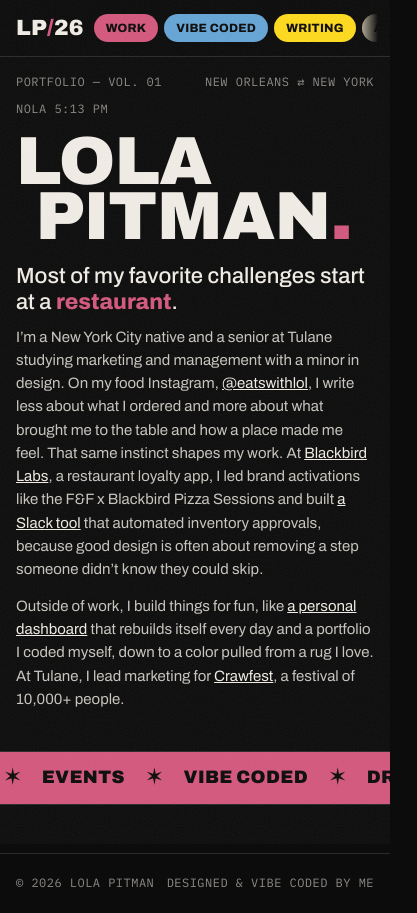
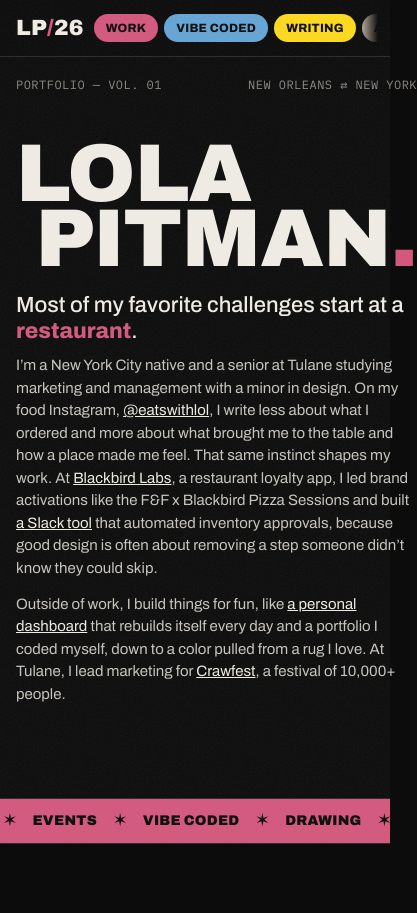
Before and after one commit to lolanashpitman-sudo/Portfolio, a plain HTML site: page index.html in a window 390 px wide. Shown: the whole page, 417 px wide, since content can reach past the window. After the commit the page ends 844 px from the top, so only its background shows below. Drawn offline with Linux system fonts and the light colour scheme.

Commit message:
Add files via upload

```diff
--- a/index.html
+++ b/index.html
@@ -105,19 +105,45 @@ body[data-page="home"] .hero{padding-top:clamp(16px,2.5vw,32px)}
 /* home layout: name + bio side by side, section menu in a row underneath both */
 body[data-page="home"] .hero{display:grid;grid-template-columns:auto minmax(280px,1fr);grid-template-areas:"meta meta" "name bio" "nav nav";column-gap:clamp(32px,5vw,80px)}
 body[data-page="home"] .hero .meta{grid-area:meta}
-body[data-page="home"] .hero h1{grid-area:name;align-self:center}
+body[data-page="home"] .hero h1{grid-area:name;align-self:start}
 body[data-page="home"] .hero h1 .l2{padding-left:clamp(16px,5vw,90px)}
 body[data-page="home"] .hero .intro{display:contents}
-body[data-page="home"] .homebio{grid-area:bio;align-self:center;justify-self:end;max-width:540px}
+body[data-page="home"] .homebio{grid-area:bio;align-self:start;justify-self:end;max-width:540px}
 body[data-page="home"] .homenav{grid-area:nav;flex-direction:row;flex-wrap:nowrap;justify-content:space-between;width:100%;max-width:none;gap:16px;margin-top:clamp(28px,4vw,56px);padding-top:clamp(14px,1.6vw,20px);border-top:1px solid var(--line)}
 body[data-page="home"] .homenav a,body[data-page="home"] .homenav a:first-child{border:0;padding:6px 0}
 body[data-page="home"] .homenav a:hover,body[data-page="home"] .homenav a:focus-visible{transform:translateY(-2px)}
-@media(max-width:1280px){ body[data-page="home"] .homenav .lab{display:none} }
+body[data-page="home"] .homenav a{flex:none}
+body[data-page="home"] .homenav b,body[data-page="home"] .homenav .lab{white-space:nowrap}
+@media(max-width:1600px){ body[data-page="home"] .homenav .lab{display:none} }
 @media(max-width:900px){
-  body[data-page="home"] .hero{grid-template-columns:1fr;grid-template-areas:"meta" "name" "bio" "nav"}
+  body[data-page="home"] .hero{grid-template-columns:1fr;grid-template-areas:"." "meta" "name" "bio" "." "nav" "."}
   body[data-page="home"] .homebio{justify-self:start;margin-top:clamp(20px,4vw,32px)}
 }
 @media(max-width:720px){ body[data-page="home"] .homenav{display:none} }
+
+/* home always fits one screen: sizes follow the window's height as well as its width */
+body[data-page="home"] main{min-height:calc(100svh - 57px);display:flex;flex-direction:column}
+body[data-page="home"] .hero{flex:1;min-height:0;width:100%;box-sizing:border-box;padding-top:clamp(12px,2.2vh,28px);padding-bottom:0;grid-template-rows:auto minmax(16px,1fr) auto minmax(16px,1fr) auto minmax(16px,1fr);grid-template-areas:"meta meta" ". ." "name bio" ". ." "nav nav" ". .";align-content:stretch}
+body[data-page="home"] .hero .meta{margin-bottom:0}
+body[data-page="home"] .hero h1{font-size:min(14.5vw,27vh,210px)}
+body[data-page="home"] .hero .intro .homebio .lead{font-size:clamp(15px,min(1.9vw,3.1vh),30px)}
+body[data-page="home"] .hero .intro .homebio p{font-size:clamp(11.5px,min(1.08vw,1.95vh),17px);line-height:1.5}
+body[data-page="home"] .homenav{align-self:center;margin:0;padding-top:clamp(8px,1.4vh,18px)}
+body[data-page="home"] .homenav b{font-size:clamp(15px,min(1.9vw,3.2vh),28px)}
+body[data-page="home"] .homenav a{padding:clamp(2px,.6vh,6px) 0}
+body[data-page="home"] .ticker{margin-top:0;flex:none}
+body[data-page="home"] .ticker div{padding:clamp(6px,1.3vh,12px) 0;font-size:clamp(14px,min(2.4vw,3.4vh),28px)}
+body[data-page="home"] footer{display:none}
+@media(max-width:900px){
+  body[data-page="home"] .hero{grid-template-columns:1fr;grid-template-areas:"meta" "." "name" "bio" "." "nav" ".";grid-template-rows:auto minmax(16px,1fr) auto auto minmax(16px,1fr) auto minmax(16px,1fr);align-content:stretch}
+  body[data-page="home"] .hero h1{font-size:min(21vw,17vh)}
+  body[data-page="home"] .homebio{align-self:start}
+}
+@media(max-width:720px){
+  body[data-page="home"] .hero .intro .homebio p{font-size:clamp(11.5px,1.85vh,15px)}
+  body[data-page="home"] .hero .intro .homebio .lead{font-size:clamp(16px,2.6vh,22px)}
+  body[data-page="home"] #clock{display:none}
+}
 
 /* pages: home shows hero + pills; every other route shows one section */
 body:not([data-page="home"]) .hero,body:not([data-page="home"]) .pills,body:not([data-page="home"]) .ticker{display:none}
```
